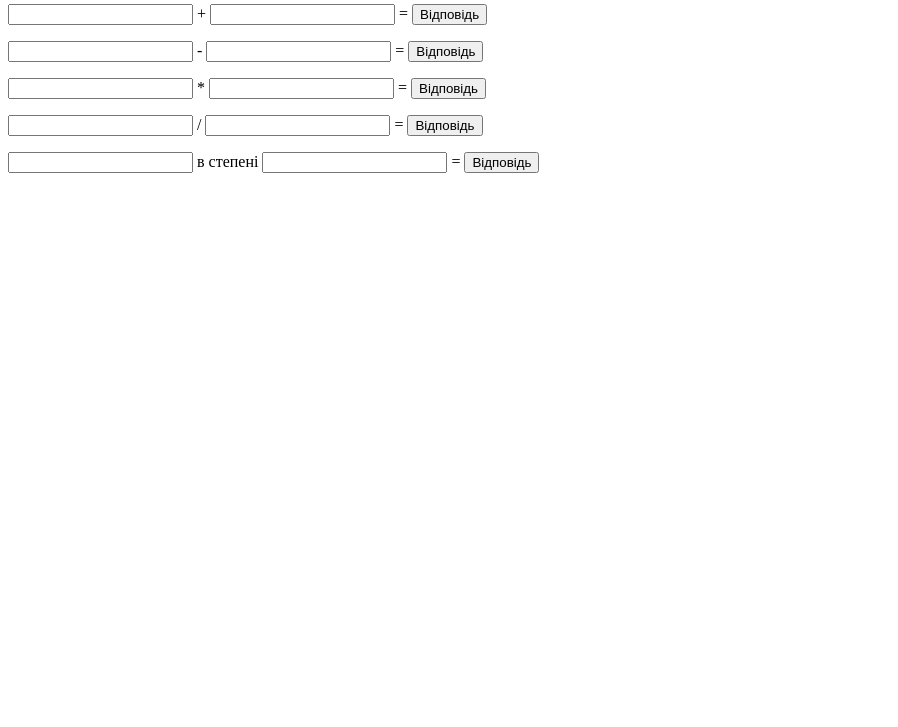
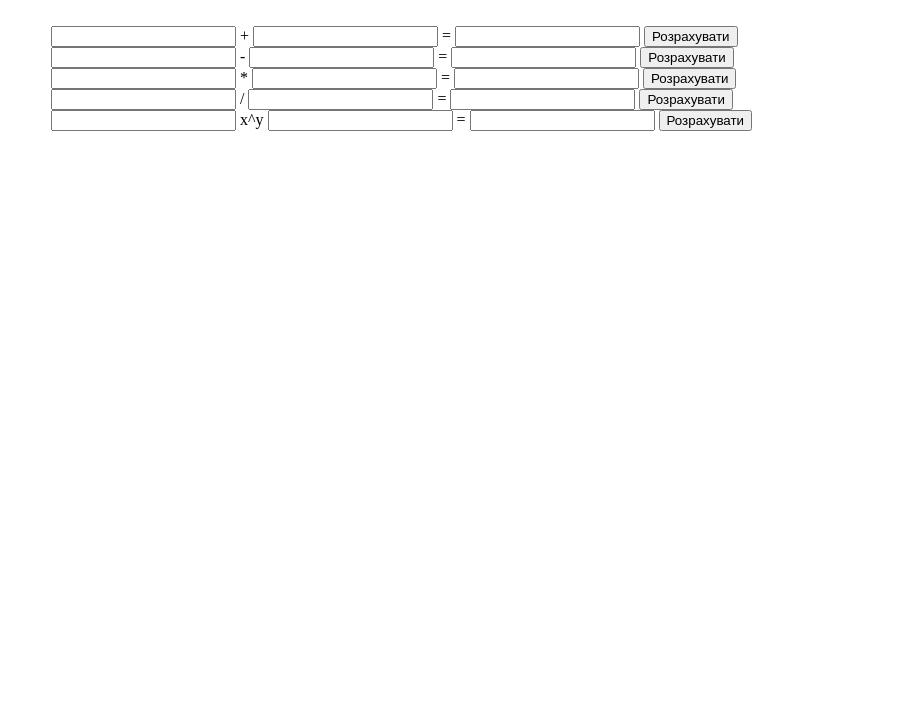
Before and after one commit to t3rsuss/proga, a plain HTML site: page javaSC1.html in a window 1280 px wide. Shown: the part 73-800 px from the top of the page, without its empty margins (0-898 px from the left). Drawn offline with Linux system fonts and the light colour scheme.

Commit message:
calc v.2

```diff
--- a/javaSC1.html
+++ b/javaSC1.html
@@ -1,77 +1,113 @@
 <!DOCTYPE html>
 <html>
+<head>
+	 <title>Калькулятор на мінімалках</title>
+	 <style>
+border-width: 0px;
+</style>
+</head>
 <body>
+	  <H1 align=center>Калькулятор на мінімалках</H1>
+  <table class="as" >
+    <div>
+   <tr>
+    <td>
+        <ol>
+            <form name="calc1">
+     	<input type ="text" name ="txtnum1"> +
+     	<input type ="text" name ="txtnum2"> =
+     	<input type ="text" name ="txtres">
+        <input type ="button" value ="Розрахувати" onClick="sumValues()">
+	</form>
 
-<h2 align=center>Калькулятор на мінімалках</h2><hr>
+	<script type="text/javascript">
 
 
- <input id="first"/> + <input id="second"/> = <output id="plus"/>
- <button onclick="func()">Відповідь</button> <p></p>
-
- <script>
-    function func(){
-          var num1 = Number(document.getElementById("first").value);
-          var num2 = Number(document.getElementById("second").value);
-          var plus = num1 + num2;
-
-          document.getElementById("plus").innerHTML = plus;
-          }
- </script>
+		function sumValues()
+		{
+			var num1,num1,res;
+			num1=Number(document.calc1.txtnum1.value);
+			num2=Number(document.calc1.txtnum2.value);
+			res=num1+num2;
+			document.calc1.txtres.value=res;
+		}
+	</script>
 
 
-  <input id="first2"/> - <input id="second2"/> = <output id="minus"/>
- <button onclick="func2()">Відповідь</button> <p></p>
+	<form name="calc2">
+     	<input type ="text" name ="txtnum1"> -
+     	<input type ="text" name ="txtnum2"> =
+     	<input type ="text" name ="txtres">
+        <input type ="button" value ="Розрахувати" onClick="minValues()">
+	</form>
+	<script type="text/javascript">
 
- <script>
-    function func2(){
-          var num12 = Number(document.getElementById("first2").value);
-          var num22 = Number(document.getElementById("second2").value);
-          var minus = num12 - num22;
-
-          document.getElementById("minus").innerHTML = minus;
-          }
- </script>
-
-   <input id="first3"/> * <input id="second3"/> = <output id="umn"/>
- <button onclick="func3()">Відповідь</button> <p></p>
-
- <script>
-    function func3(){
-          var num13 = Number(document.getElementById("first3").value);
-          var num23 = Number(document.getElementById("second3").value);
-          var umn = num13 * num23;
-
-          document.getElementById("umn").innerHTML = umn;
-          }
- </script>
-
-    <input id="first5"/> / <input id="second5"/> = <output id="dil"/>
- <button onclick="func5()">Відповідь</button> <p></p>
-
- <script>
-    function func5(){
-          var num15 = Number(document.getElementById("first5").value);
-          var num25 = Number(document.getElementById("second5").value);
-          var dil = num15 / num25;
-
-          document.getElementById("dil").innerHTML = dil;
-          }
- </script>
+		function minValues()
+		{
+			var num1,num1,res;
+			num1=Number(document.calc2.txtnum1.value);
+			num2=Number(document.calc2.txtnum2.value);
+			res=num1-num2;
+			document.calc2.txtres.value=res;
+		}
+	</script>
 
 
-    <input id="first4"/> в степені <input id="second4"/> = <output id="step"/>
- <button onclick="func4()">Відповідь</button> <p></p>
+      <form name="calc3">
+     	<input type ="text" name ="txtnum1"> *
+     	<input type ="text" name ="txtnum2"> =
+     	<input type ="text" name ="txtres">
+        <input type ="button" value ="Розрахувати" onClick="multiplicationValues()">
+	</form>
+	<script type="text/javascript">
 
- <script>
-    function func4(){
-          var num14 = Number(document.getElementById("first4").value);
-          var num24 = Number(document.getElementById("second4").value);
-          var step =  Math.pow(num14, num24);
+		function multiplicationValues()
+		{
+			var num1,num1,res;
+			num1=Number(document.calc3.txtnum1.value);
+			num2=Number(document.calc3.txtnum2.value);
+			res=num1*num2;
+			document.calc3.txtres.value=res;
+		}
+	</script>
 
-          document.getElementById("step").innerHTML = step;
-          }
- </script>
+	<form name="calc4">
+     	<input type ="text" name ="txtnum1"> /
+     	<input type ="text" name ="txtnum2"> =
+     	<input type ="text" name ="txtres">
+        <input type ="button" value ="Розрахувати" onClick="divisionValues()">
+	</form>
+	<script type="text/javascript">
 
+		function divisionValues()
+		{
+			var num1,num1,res;
+			num1=Number(document.calc4.txtnum1.value);
+			num2=Number(document.calc4.txtnum2.value);
+			res=num1/num2;
+			document.calc4.txtres.value=res;
+		}
+	</script>
+
+	<form name="calc5">
+     	<input type ="text" name ="txtnum1"> x^y
+     	<input type ="text" name ="txtnum2"> =
+     	<input type ="text" name ="txtres">
+        <input type ="button" value ="Розрахувати" onClick="degreeValues()">
+	</form>
+	<script type="text/javascript">
+
+		function degreeValues()
+		{
+			var num1,num1,res;
+			num1=Number(document.calc5.txtnum1.value);
+			num2=Number(document.calc5.txtnum2.value);
+			res=Math.pow(num1, num2);
+			document.calc5.txtres.value=res;
+		}
+	</script>
+</ol>
+    </td>
 
 
 </body>
```
